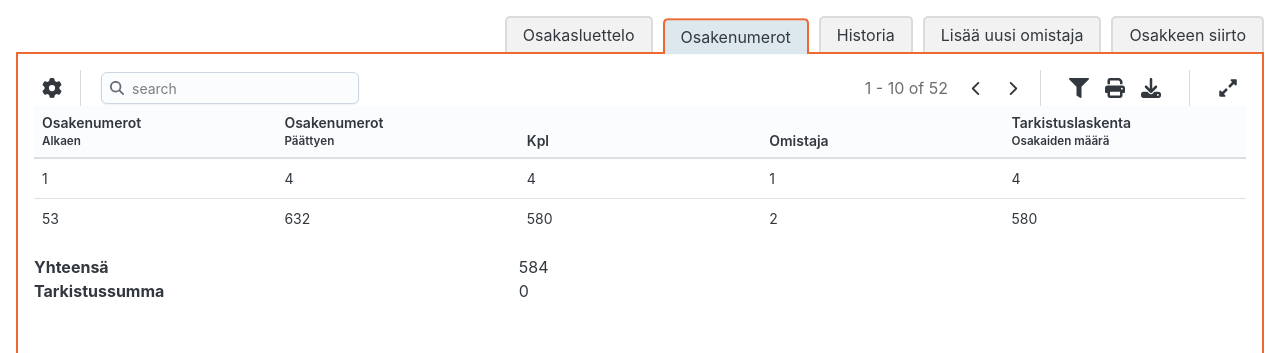
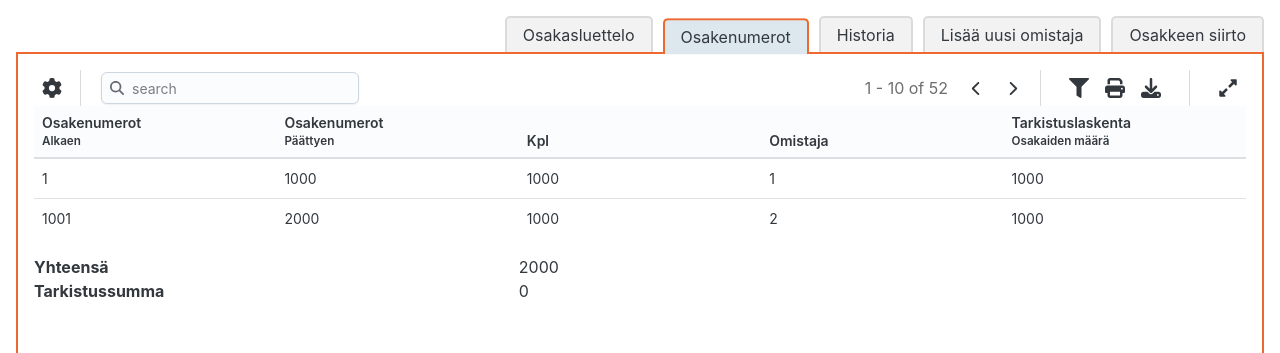
Before and after one commit to cameaann/shareholders-app-frontend, a React (Vite) app: page / in a window 1280 px wide. Both pictures are taken after a click on the tab "Osakenumerot". Shown: the top 353 px of the page. Built offline with nearby package versions, Linux system fonts and the light colour scheme; no server answers.

Commit message:
adding data to the table

```diff
--- a/src/components/ShareNumbersTable.jsx
+++ b/src/components/ShareNumbersTable.jsx
@@ -1,4 +1,3 @@
-import React from "react";
 import TableHeader from "./TableHeader";
 import { Table, Box, Typography } from "@mui/joy";
 
@@ -7,7 +6,7 @@ const ShareNumbersTable = ({ sharenumbers }) => {
     let total = 0;
 
     sharenumbers.forEach((e) => {
-      total += e.to - e.from + 1;
+      total += e.endNumber - e.startNumber + 1;
     });
 
     return total;
@@ -40,13 +39,13 @@ const ShareNumbersTable = ({ sharenumbers }) => {
             </tr>
           </thead>
           <tbody>
-            {sharenumbers.map((v, i) => (
+            {sharenumbers.map((share, i) => (
               <tr key={i}>
-                <td>{v.from}</td>
-                <td>{v.to}</td>
-                <td>{v.to - v.from + 1}</td>
-                <td>{v.holder}</td>
-                <td>{v.to - v.from + 1}</td>
+                <td>{share.startNumber}</td>
+                <td>{share.endNumber}</td>
+                <td>{share.quantity}</td>
+                <td>{share.shareholderId}</td>
+                <td>{share.endNumber-share.startNumber + 1}</td>
               </tr>
             ))}
           </tbody>
--- a/src/components/Sharenumbers.jsx
+++ b/src/components/Sharenumbers.jsx
@@ -1,23 +1,45 @@
-import React, { useState } from "react";
+import { useState, useEffect } from "react";
 import ShareNumbersTable from "./ShareNumbersTable";
+import { getShares } from "../services/sharesService";
 
 const initialData = [
-    {
-      from: 1,
-      to: 4,
-      holder: 1
-    },
-    {
-      from: 53,
-      to: 632,
-      holder: 2
-    }
+  {
+    id: 1,
+    quantity: 1000,
+    startNumber: 1,
+    endNumber: 1000,
+    shareholderId: 1,
+  },
+  {
+    id: 2,
+    quantity: 1000,
+    startNumber: 1001,
+    endNumber: 2000,
+    shareholderId: 2,
+  },
 ];
 
 const Sharenumbers = () => {
-  const [shareNumbers, setshareNumbers] = useState(initialData);
+  const [shareNumbers, setShareNumbers] = useState(initialData);
 
-  return <div><ShareNumbersTable sharenumbers={shareNumbers}/></div>;
+  useEffect(() => {
+    getShares()
+      .then((res) => {
+        if (Array.isArray(res)) {
+          setShareNumbers(res);
+          console.log(shareNumbers);
+        }
+      })
+      .catch((error) => {
+        console.error(error);
+      });
+  }, []);
+
+  return (
+    <div>
+      <ShareNumbersTable sharenumbers={shareNumbers} />
+    </div>
+  );
 };
 
 export default Sharenumbers;
```
